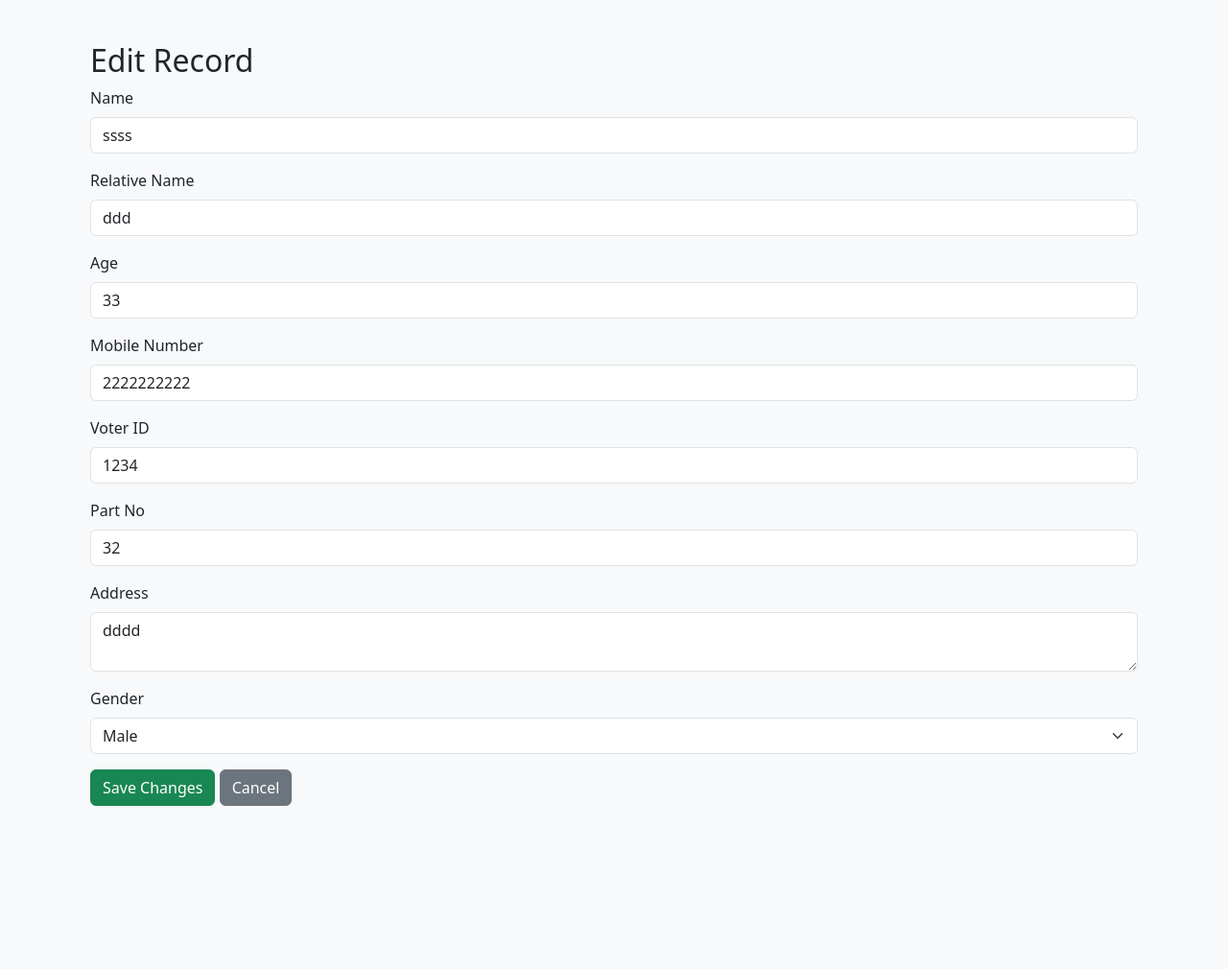
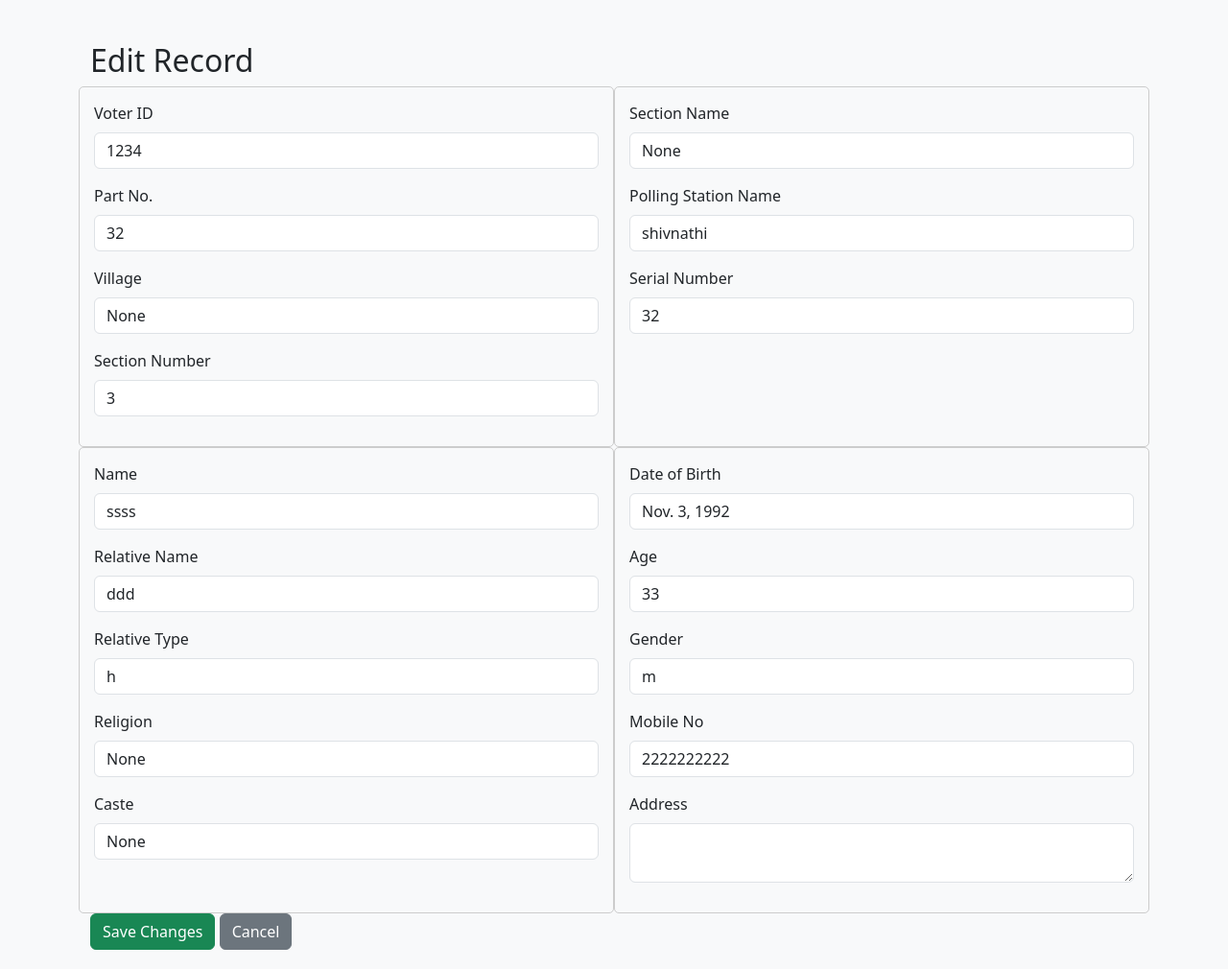
Before and after one commit to Bipin-Naik32/elect_roll, a Django app: page /edit-record/1/ in a window 1280 px wide. Shown: the whole page at 96% size. Before the commit the page ends 840 px from the top, so only its background shows below. Run offline with Django 5.2, Linux system fonts and the light colour scheme; a user stored in the database is signed in; data comes from the database, SQL or seed files in the repository.

Commit message:
Updated edit_record.html

```diff
--- a/roll/templates/edit_record.html
+++ b/roll/templates/edit_record.html
@@ -5,41 +5,96 @@
     <h2>Edit Record</h2>
     <form method="post">
         {% csrf_token %}
+        <div class="row" >
+            <div class="col-md-6" style="border: 1px solid #ccc; padding: 15px;border-radius: 5px;">
+                <div class="mb-3">
+                    <label for="voter_id" class="form-label">Voter ID</label>
+                    <input
+                        type="text"
+                        id="voter_id"
+                        name="voter_id"
+                        class="form-control"
+                        value="{{ record.voter_id }}"
+                        readonly
+                    >
+
+                </div>
+                <div class="mb-3">
+                    <label for="part_no" class="form-label">Part No.</label>
+                    <input type="text" id="part_no" name="part_no" class="form-control" value="{{ record.part_no }}"
+                    {% if field_uneditable %} readonly {% endif %}>
+                </div>
+                <div class="mb-3">
+                    <label for="village" class="form-label">Village</label>
+                    <input type="text" id="village" name="village" class="form-control" value="{{ record.village }}">
+                </div>
+                <div class="mb-3">
+                    <label for="sec_no" class="form-label">Section Number</label>
+                    <input type="text" id="sec_no" name="sec_no" class="form-control" value="{{ record.sec_no }}">
+                </div>
+            </div>
+            <div class="col-md-6" style="border: 1px groove #ccc; padding: 15px;border-radius: 5px;">
+                <div class="mb-3">
+                    <label for="sec_name" class="form-label">Section Name</label>
+                    <input type="text" id="sec_name" name="sec_name" class="form-control" value="{{ record.sec_name }}">
+                </div>
+                <div class="mb-3">
+                    <label for="ps_name" class="form-label">Polling Station Name</label>
+                    <input type="text" id="ps_name" name="ps_name" class="form-control" value="{{ record.ps_name }}">
+                </div>
+                <div class="mb-3">
+                    <label for="sr_no" class="form-label">Serial Number</label>
+                    <input type="text" id="sr_no" name="sr_no" class="form-control" value="{{ record.sr_no }}">
+                </div>
+            </div>
+        </div>
+
+        <!-- Section 2 -->
+        <div class="row" >
+            <div class="col-md-6" style="border: 1px groove #ccc; padding: 15px;border-radius: 5px;">
                 <div class="mb-3">
                     <label for="name" class="form-label">Name</label>
-            <input type="text" class="form-control" id="name" name="name" value="{{ record.name }}" required>
+                    <input type="text" id="name" name="name" class="form-control" value="{{ record.name }}">
                 </div>
                 <div class="mb-3">
                     <label for="rel_name" class="form-label">Relative Name</label>
-            <input type="text" class="form-control" id="rel_name" name="rel_name" value="{{ record.rel_name }}">
+                    <input type="text" id="rel_name" name="rel_name" class="form-control" value="{{ record.rel_name }}">
+                </div>
+                <div class="mb-3">
+                    <label for="rel_type" class="form-label">Relative Type</label>
+                    <input type="text" id="rel_type" name="rel_type" class="form-control" value="{{ record.rel_type }}">
+                </div>
+                <div class="mb-3">
+                    <label for="religion" class="form-label">Religion</label>
+                    <input type="text" id="religion" name="religion" class="form-control" value="{{ record.religion }}">
+                </div>
+                <div class="mb-3">
+                    <label for="caste" class="form-label">Caste</label>
+                    <input type="text" id="caste" name="caste" class="form-control" value="{{ record.caste }}">
+                </div>
+            </div>
+            <div class="col-md-6" style="border: 1px groove #ccc; padding: 15px;border-radius: 5px;">
+                <div class="mb-3">
+                    <label for="date_of_birth" class="form-label">Date of Birth</label>
+                    <input type="text" id="date_of_birth" name="date_of_birth" class="form-control" value="{{ record.date_of_birth }}">
                 </div>
                 <div class="mb-3">
                     <label for="age" class="form-label">Age</label>
-            <input type="number" class="form-control" id="age" name="age" value="{{ record.age }}" min="18" max="120" required>
+                    <input type="number" id="age" name="age" class="form-control" value="{{ record.age }}">
                 </div>
                 <div class="mb-3">
-            <label for="mob_no" class="form-label">Mobile Number</label>
-            <input type="text" class="form-control" id="mob_no" name="mob_no" value="{{ record.mob_no }}" required>
+                    <label for="gender" class="form-label">Gender</label>
+                    <input type="text" id="gender" name="gender" class="form-control" value="{{ record.gender }}">
                 </div>
                 <div class="mb-3">
-            <label for="voter_id" class="form-label">Voter ID</label>
-            <input type="text" class="form-control" id="voter_id" name="voter_id" value="{{ record.voter_id }}" required>
-        </div>
-        <div class="mb-3">
-            <label for="part_no" class="form-label">Part No</label>
-            <input type="text" class="form-control" id="part_no" name="part_no" value="{{ record.part_no }}">
+                    <label for="mob_no" class="form-label">Mobile No</label>
+                    <input type="text" id="mob_no" name="mob_no" class="form-control" value="{{ record.mob_no }}">
                 </div>
                 <div class="mb-3">
                     <label for="address" class="form-label">Address</label>
-            <textarea class="form-control" id="address" name="address">{{ record.address }}</textarea>
+                    <textarea id="address" name="address" class="form-control" value="{{ record.address }}"></textarea>
                 </div>
-        <div class="mb-3">
-            <label for="gender" class="form-label">Gender</label>
-            <select class="form-select" id="gender" name="gender" required>
-                <option value="Male" {% if record.gender == "Male" %}selected{% endif %}>Male</option>
-                <option value="Female" {% if record.gender == "Female" %}selected{% endif %}>Female</option>
-                <option value="Other" {% if record.gender == "Other" %}selected{% endif %}>Other</option>
-            </select>
+            </div>
         </div>
         <button type="submit" class="btn btn-success">Save Changes</button>
         <a href="{% url 'search_records' %}" class="btn btn-secondary">Cancel</a>
```
Lines whose indentation alone changed are shown as unchanged.
